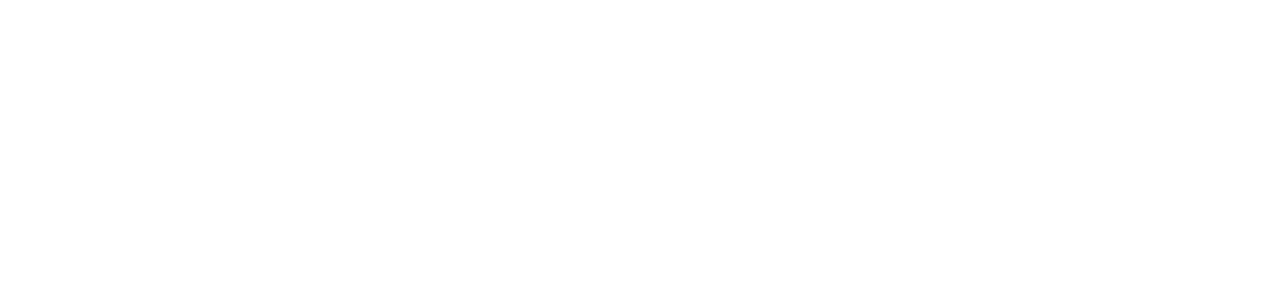
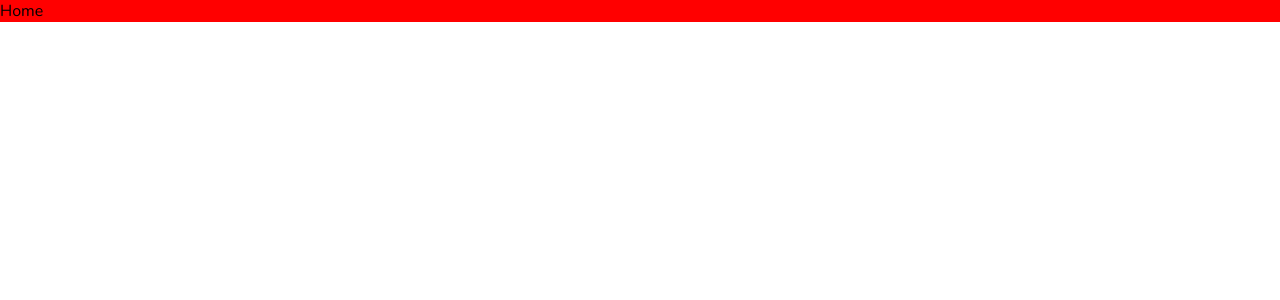
Before and after one commit to petradev79/Admin-Dashboard, a React (Create React App) app: page / in a window 1280 px wide. Shown: the top 300 px of the page. Built offline with nearby package versions, Linux system fonts and the light colour scheme.

Commit message:
Add sass and pages

```diff
--- a/package.json
+++ b/package.json
@@ -13,6 +13,7 @@
     "react": "^17.0.2",
     "react-dom": "^17.0.2",
     "react-scripts": "5.0.0",
+    "sass": "^1.49.9",
     "typescript": "^4.6.2",
     "web-vitals": "^2.1.4"
   },
--- a/src/App.tsx
+++ b/src/App.tsx
@@ -1,5 +1,11 @@
+import Home from './pages/home/Home';
+
 const App = () => {
-  return <div className='App'></div>;
+  return (
+    <div className='app'>
+      <Home />
+    </div>
+  );
 };
 
 export default App;
--- /dev/null
+++ b/src/pages/home/Home.tsx
@@ -0,0 +1,7 @@
+import './home.scss';
+
+const Home = () => {
+  return <div className='home'>Home</div>;
+};
+
+export default Home;
--- /dev/null
+++ b/src/pages/home/home.scss
@@ -0,0 +1,3 @@
+.home {
+  background-color: red;
+}
--- /dev/null
+++ b/src/pages/list/List.tsx
@@ -0,0 +1,5 @@
+const List = () => {
+  return <div className='List'>List</div>;
+};
+
+export default List;
--- /dev/null
+++ b/src/pages/login/Login.tsx
@@ -0,0 +1,5 @@
+const Login = () => {
+  return <div className='Login'>Login</div>;
+};
+
+export default Login;
--- /dev/null
+++ b/src/pages/new/New.tsx
@@ -0,0 +1,5 @@
+const New = () => {
+  return <div className='New'>New</div>;
+};
+
+export default New;
--- /dev/null
+++ b/src/pages/new/new.scss
@@ -0,0 +1,3 @@
+.home {
+  background-color: red;
+}
--- /dev/null
+++ b/src/pages/single/Single.tsx
@@ -0,0 +1,5 @@
+const Single = () => {
+  return <div className='Single'>Single</div>;
+};
+
+export default Single;
--- /dev/null
+++ b/src/pages/single/single.scss
@@ -0,0 +1,3 @@
+.home {
+  background-color: red;
+}
```
Also changed, not shown: 1 other file (tests, documents, lock files or other folders).
